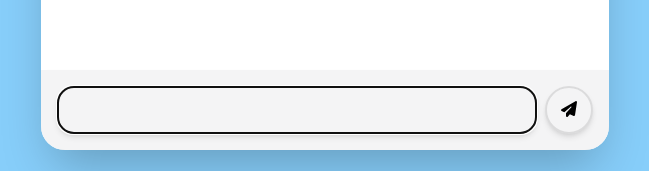
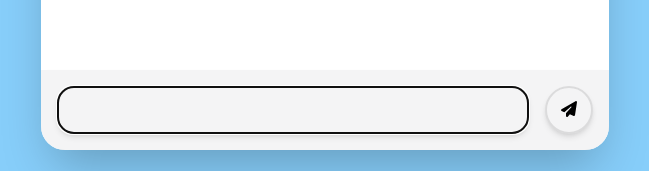
Before and after one commit to jkr-team/plant-time-web, a Next.js app: page / in a window 1280 px wide. Shown: the part 626-797 px from the top of the page, without its empty margins (315-964 px from the left). Built offline with nearby package versions, Linux system fonts and the light colour scheme.

Commit message:
increase gap on ChatForm.tsx input

```diff
--- a/src/components/ChatForm.tsx
+++ b/src/components/ChatForm.tsx
@@ -181,7 +181,7 @@ export default function ChatForm({ steps, onSubmit }: ChatFormProps) {
       </div>
 
       <form
-        className='relative flex w-full gap-2 bg-zinc-100 p-4 align-middle text-black shadow-md dark:bg-zinc-800 dark:text-white'
+        className='relative flex w-full gap-4 bg-zinc-100 p-4 align-middle text-black shadow-md dark:bg-zinc-800 dark:text-white'
         onSubmit={onSubmitStep}
       >
         <div className='text-md absolute bottom-full left-0 flex w-full justify-between px-4 py-2 '>
```
